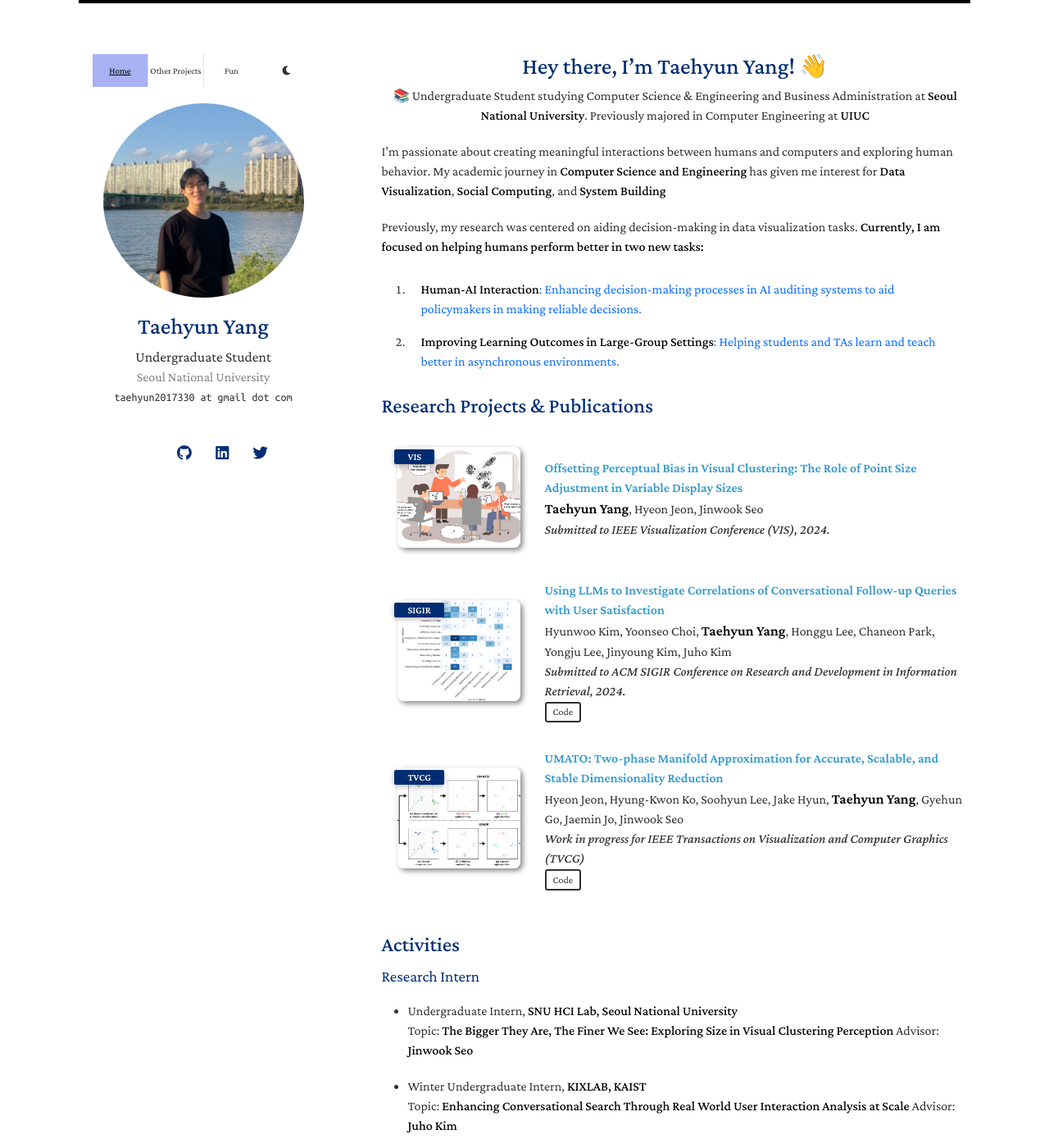
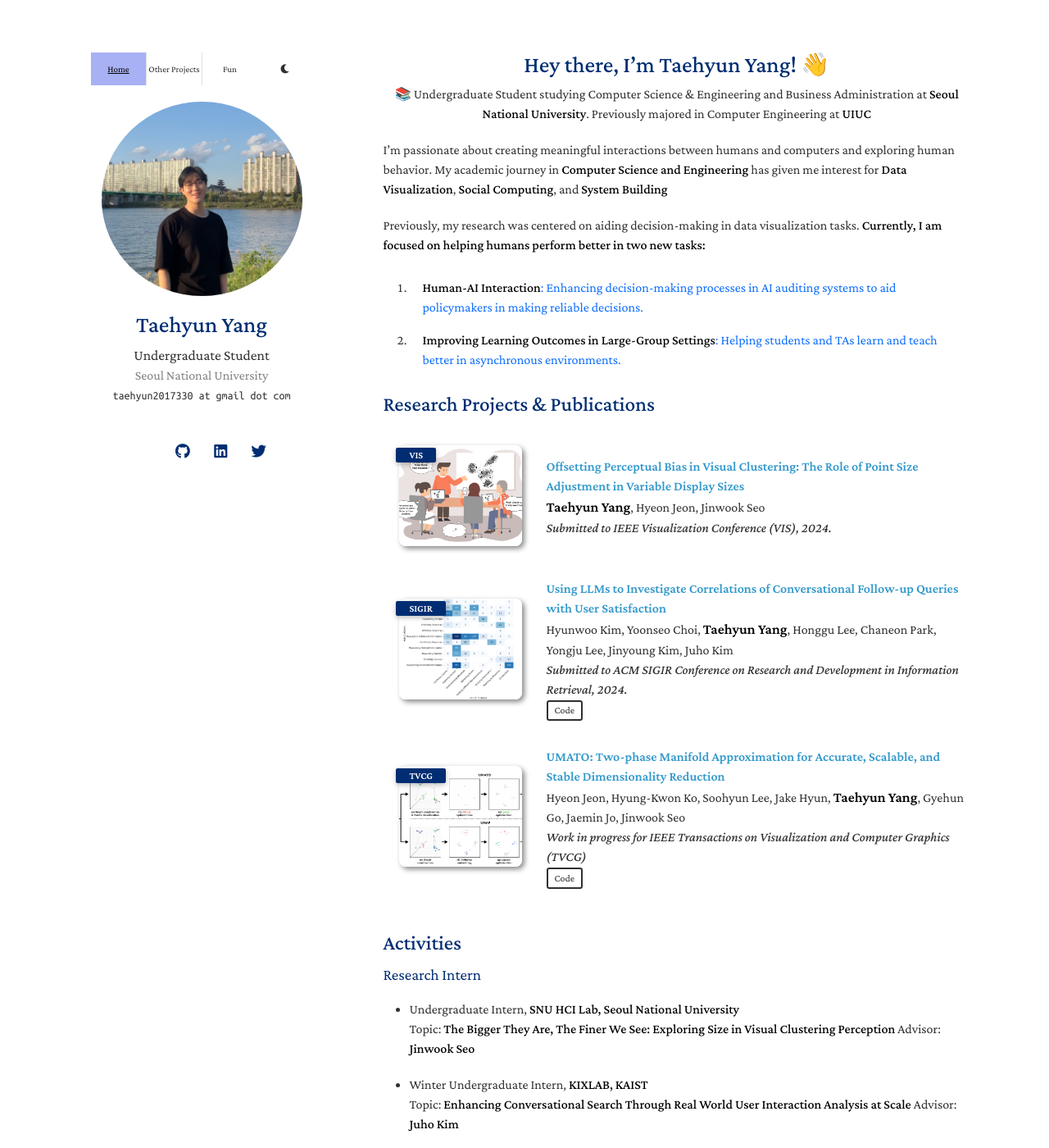
Before and after one commit to taehyun2017330/taehyun2017330.github.io, a Jekyll site: the page built from index.md, in a window 1280 px wide and 1400 px high. Shown: the whole window at 82% size. Built offline with Jekyll 4.4.1, drawn with Linux system fonts in a browser that asks for light colours; nearby versions of some CDN libraries; a style sheet for code colours, icons or effects is not loaded.

Commit message:
changed message

```diff
--- a/_sass/minimal-light.scss
+++ b/_sass/minimal-light.scss
@@ -277,7 +277,6 @@ a:hover small {
 .wrapper {
   width: 950px;  /* Default width */
   margin: 0 auto;
-  border: 2px solid #000000;
 
 }
 
```
